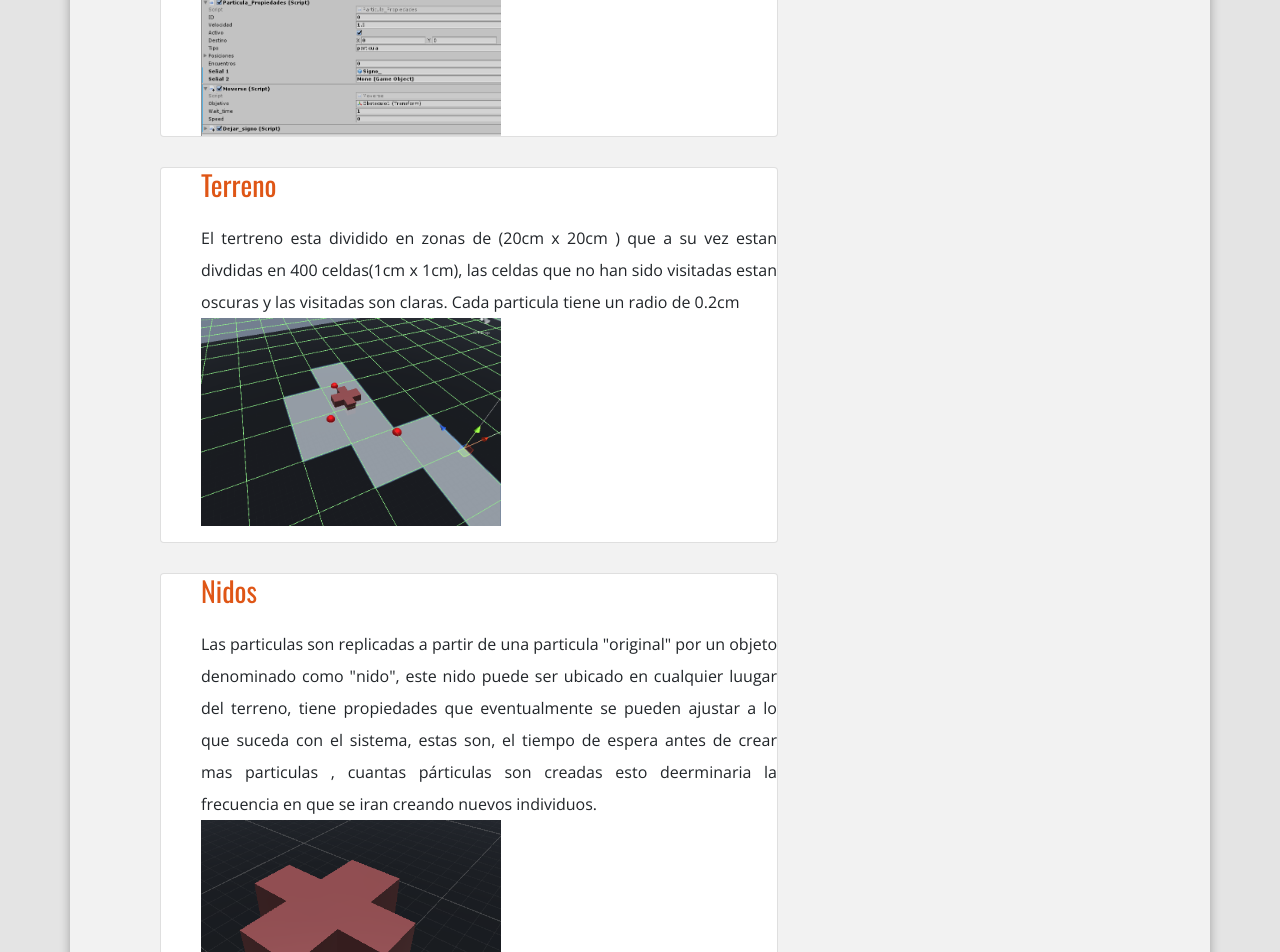
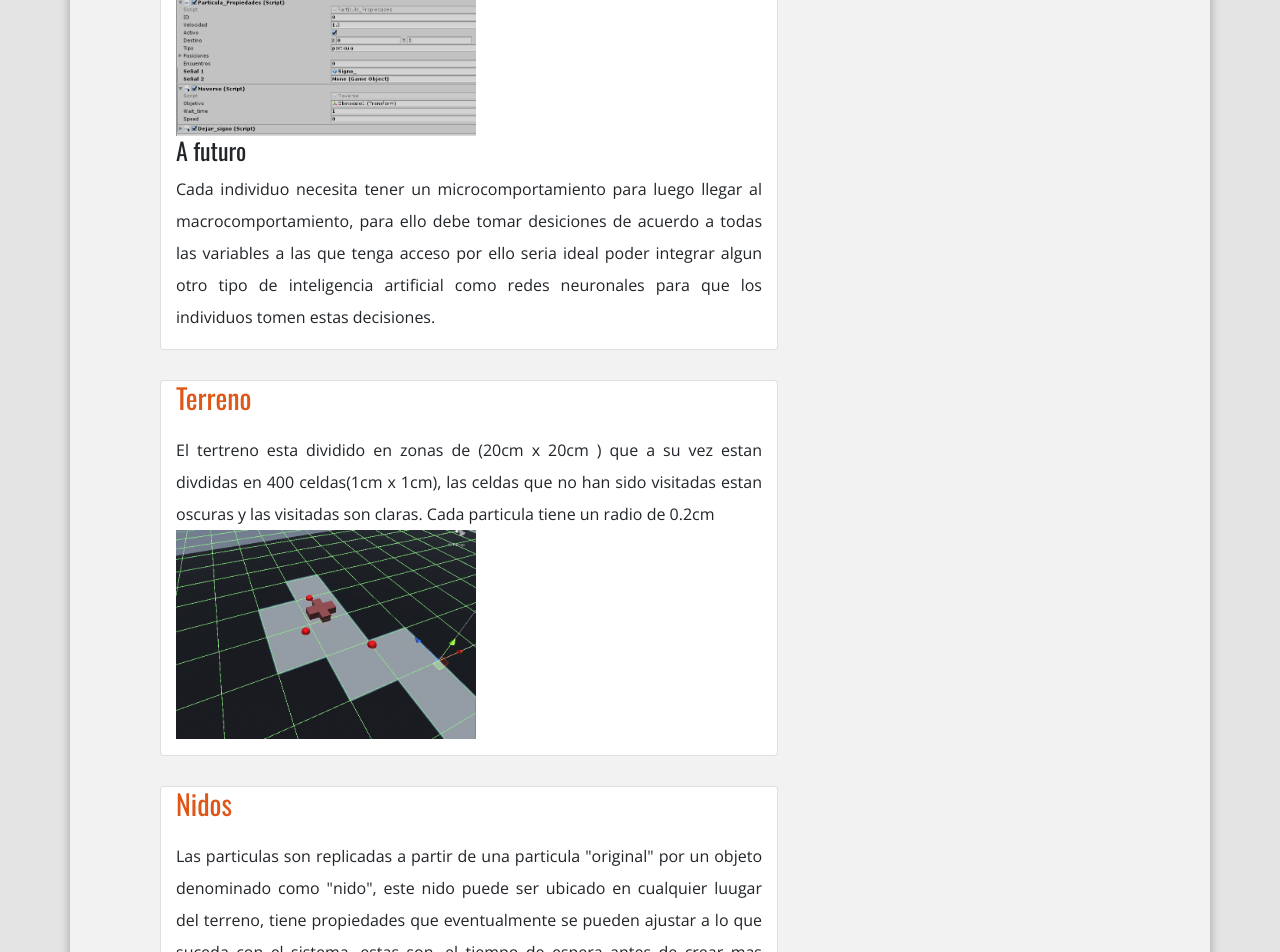
Before and after one commit to tiopobre/informe, a plain HTML site: page Proyecto.html in a window 1280 px wide. Shown: the part 9040-9992 px from the top of the page. Drawn offline with nearby package versions, Linux system fonts and the light colour scheme.

Commit message:
"mejoradas las cards "

```diff
--- a/Proyecto.html
+++ b/Proyecto.html
@@ -371,10 +371,10 @@
                     </div>
                 </div>
             </article>
-            <article id="alcance">
+            <article id="alcanc row">
                 <h1 class="titulo_seccion"> Alcance aplicacion</h1>
                 <h2>Desarrollado</h2>
-                <article class="card">
+                <article class="card col-12">
                     <h3> Particulas</h3>
                     <p>
                         Durante el desarrollo de la aplicación llegamos a un punto en el que, cada individuo o párticula
@@ -391,8 +391,15 @@
                     </p>
                     <img src="img/particula.PNG" alt="">
                     <img src="img/particulas_prop.PNG" alt="">
+
+                    <h4> A futuro</h2>
+                        <p>
+                            Cada individuo necesita tener un microcomportamiento para luego llegar al macrocomportamiento, para ello debe tomar desiciones de
+                            acuerdo a todas las variables a las que tenga acceso por ello seria ideal poder integrar algun otro tipo de inteligencia artificial
+                            como redes neuronales para que los individuos tomen estas decisiones.
+                        </p>
                 </article>
-                <article class="card">
+                <article class="card col-12">
                     <h3> Terreno</h3>
                     <p>
                         El tertreno esta dividido en zonas de (20cm x 20cm ) que a su vez estan divdidas en 400
@@ -404,7 +411,7 @@
                 </article>
 
 
-                <article class="card">
+                <article class="card col-12">
                     <h3> Nidos</h3>
                     <p>
                         Las particulas son replicadas a partir de una particula "original" por un objeto denominado como
@@ -418,7 +425,7 @@
                     </p>
                 </article>
 
-                <article class="card">
+                <article class="card col-12">
                     <h3 class="geader-card"> Signos /Señales</h3>
                     <p>
                         Cada individuo puede dejar signos dependiendo de lo que detecta a su alrededor, cada signo emite
@@ -428,12 +435,6 @@
                     <img src="img/señal.PNG" alt="">
                 </article>
 
-                <h3> Inteligencia Artificial</h3>
-                <h2>Por Desarrollar</h2>
-
-                <p>
-
-                </p>
 
 
             </article>
```
